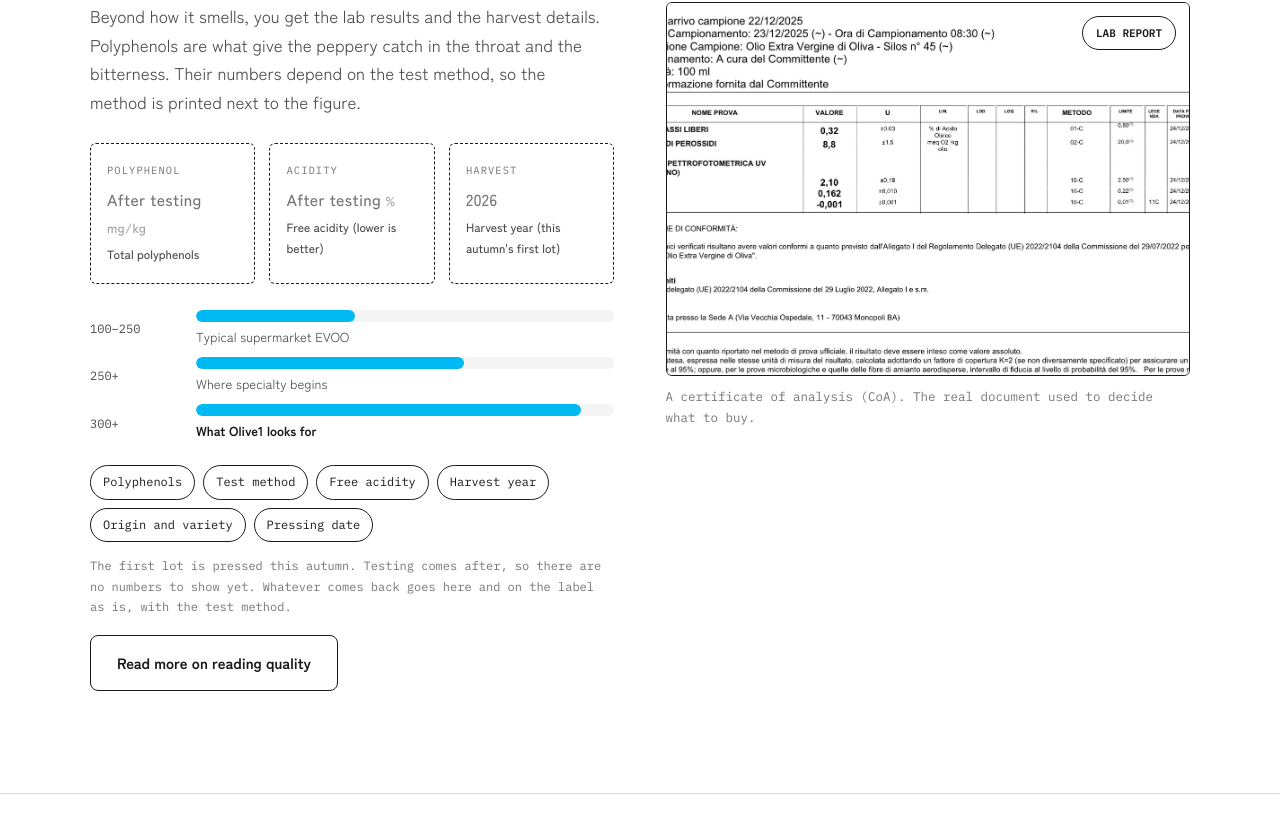
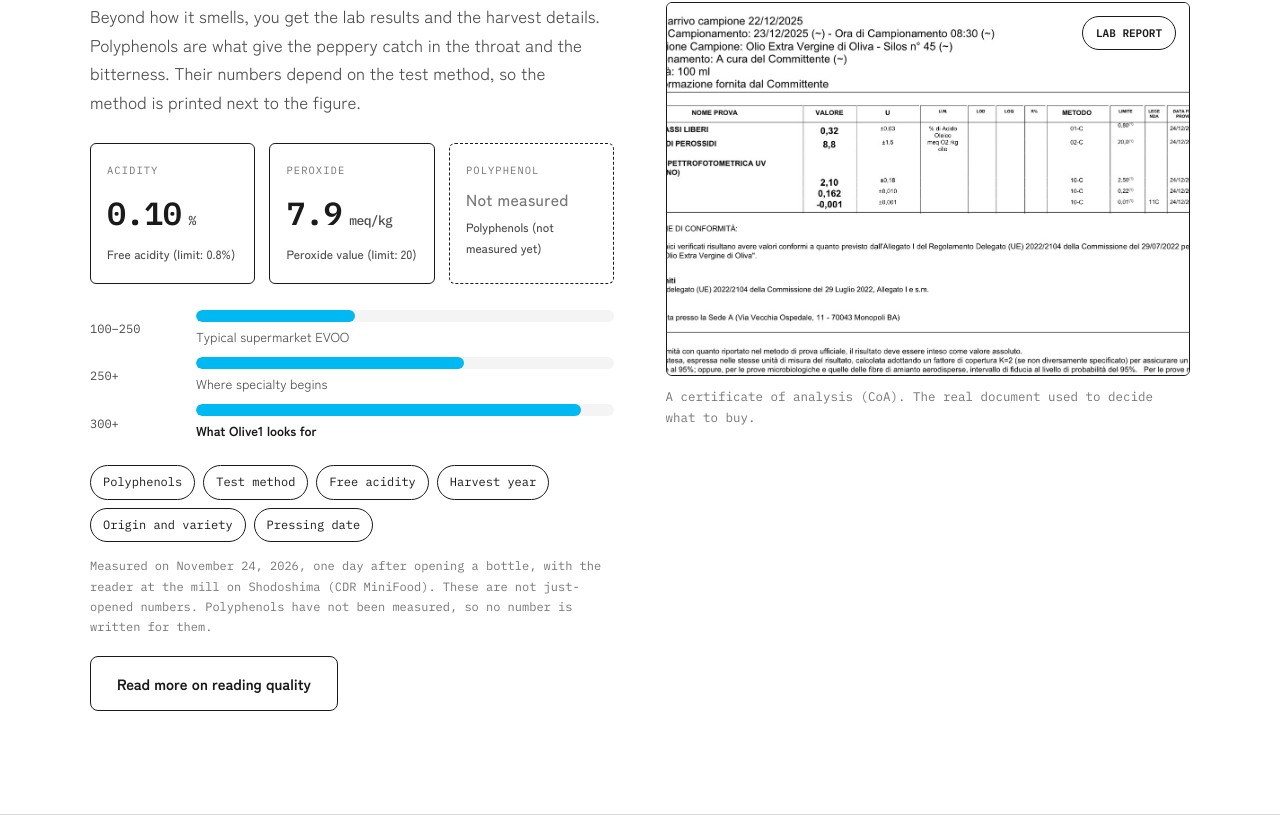
Before and after one commit to hikaruendo/olive1-theme, a Next.js app in the folder vercel-lp/: page /en in a window 1280 px wide. Shown: the part 2239-3060 px from the top of the page. Built offline with nearby package versions, Linux system fonts and the light colour scheme; a web font is replaced by a local one.

Commit message:
測定結果を載せる（酸度0.10%・過酸化物価7.9 meq/kg・11/24 開封1日後・CDR MiniFood）
Co-Authored-By: Claude Fable 5.2 <noreply@anthropic.com>

```diff
--- a/vercel-lp/src/app/[lang]/page.tsx
+++ b/vercel-lp/src/app/[lang]/page.tsx
@@ -122,26 +122,26 @@ export default async function Home({ params }: { params: Promise<{ lang: string
                 <p className="lead">{t.transparency.lead}</p>
 
                 <div className="stat-row">
-                  <div className="stat pending">
-                    <div className="k">Polyphenol</div>
-                    <div className="v">
-                      {t.transparency.pending}
-                      <small> mg/kg</small>
-                    </div>
-                    <div className="n">{t.transparency.polyphenolNote}</div>
-                  </div>
-                  <div className="stat pending">
+                  <div className="stat">
                     <div className="k">Acidity</div>
                     <div className="v">
-                      {t.transparency.pending}
+                      0.10
                       <small> %</small>
                     </div>
                     <div className="n">{t.transparency.acidityNote}</div>
                   </div>
+                  <div className="stat">
+                    <div className="k">Peroxide</div>
+                    <div className="v">
+                      7.9
+                      <small> meq/kg</small>
+                    </div>
+                    <div className="n">{t.transparency.peroxideNote}</div>
+                  </div>
                   <div className="stat pending">
-                    <div className="k">Harvest</div>
-                    <div className="v">2026</div>
-                    <div className="n">{t.transparency.harvestNote}</div>
+                    <div className="k">Polyphenol</div>
+                    <div className="v">{t.transparency.notMeasured}</div>
+                    <div className="n">{t.transparency.polyphenolNote}</div>
                   </div>
                 </div>
 
--- a/vercel-lp/src/content/home.ts
+++ b/vercel-lp/src/content/home.ts
@@ -51,10 +51,10 @@ const ja = {
     label: "Transparency ／ 品質の見方",
     title: "ラベルで選べるように",
     lead: "香りの印象だけでなく、検査結果や収穫情報も判断材料として公開します。ポリフェノールは、喉のピリッとした辛みや苦みのもと。数値は測定方法で変わるので、数字だけでなく“測り方”まで併記します。",
-    pending: "測定後に公開",
-    polyphenolNote: "総ポリフェノール",
-    acidityNote: "酸度（低いほど良）",
-    harvestNote: "収穫年（今秋の初回ロット）",
+    notMeasured: "未測定",
+    polyphenolNote: "ポリフェノール（測れていません）",
+    acidityNote: "酸度（基準は0.8%以下）",
+    peroxideNote: "過酸化物価（基準は20以下）",
     phenoAria: "ポリフェノールの目安",
     phenoScale: [
       { range: "100–250", width: "38%", label: "一般的な市販EVOO", strong: false },
@@ -63,7 +63,7 @@ const ja = {
     ],
     discAria: "ラベルで公開する項目",
     disclosure: ["ポリフェノール値", "測定方法", "酸度", "収穫年", "産地・品種", "搾油日"],
-    note: "※初回ロットはこの秋に搾ります。分析はそのあとなので、いまお見せできる数値はありません。出たものをそのまま、測定方法とあわせてこことラベルに載せます。",
+    note: "※2026年11月24日に、瓶を開けて1日たった油を、小豆島の工房の測定器（CDR MiniFood）で測った数字です。開けたての数字ではありません。ポリフェノールは測れていないので、数字を書きません。",
     more: "品質の見方をもっと読む",
     coaAlt: "エクストラバージンオリーブオイルの検査分析書（CoA）の例。酸度やUV値を記載",
     coaCaption: "検査分析書（CoA）の例。仕入れ判断に使っている実物です。",
@@ -80,7 +80,7 @@ const ja = {
       { k: "詰める", v: "11月の終わり" },
       { k: "容量", v: "開けてから2ヶ月で使い切れる量（搾ってから確定）" },
       { k: "数量", v: "初回はごく少量" },
-      { k: "検査値", v: "搾油後に測定し、測定方法とあわせて公開" },
+      { k: "検査値", v: "酸度 0.10%・過酸化物価 7.9 meq/kg（11月24日・開封1日後に測定）" },
     ],
     body: "今年穫れた実を、島で搾って、そのままお届けします。寝かせません。いいオイルほど、使い切れずに残すのがいちばんもったいない。だから、使い切れる量にしました。1回にティースプーン1杯、食べる直前にたらして、開けてから2ヶ月くらいです。",
     cta: "入荷の知らせを受け取る",
@@ -118,7 +118,7 @@ const ja = {
     label: "About ／ 考え方",
     title: "途中から見せている理由",
     p1: "2026年の春、Olive1に売る油はありませんでした。あったのは、産地に行って自分の目で選ぶ、という決めごとだけ。それを隠さず、選んでいく途中から見せてきました。",
-    p2: "10月からは小豆島のオリーブ農家に住み込み、朝から夕方まで実を摘んで、搾ってきました。11月の終わりに、その油を瓶に詰めます。酸度などの数字は測ってから書きます。まだ分からないことは、分からないと書きます。",
+    p2: "10月からは小豆島のオリーブ農家に住み込み、朝から夕方まで実を摘んで、搾ってきました。11月の終わりに、その油を瓶に詰めます。酸度と過酸化物価は測って、このページに書きました。測れていないものは、測れていないと書きます。",
     cta: "考え方を読む",
     imgAlt: "小豆島で枝についた若い実を確かめる手元",
   },
@@ -243,10 +243,10 @@ const en: typeof ja = {
     label: "Transparency ／ Reading quality",
     title: "So you can choose from the label",
     lead: "Beyond how it smells, you get the lab results and the harvest details. Polyphenols are what give the peppery catch in the throat and the bitterness. Their numbers depend on the test method, so the method is printed next to the figure.",
-    pending: "After testing",
-    polyphenolNote: "Total polyphenols",
-    acidityNote: "Free acidity (lower is better)",
-    harvestNote: "Harvest year (this autumn's first lot)",
+    notMeasured: "Not measured",
+    polyphenolNote: "Polyphenols (not measured yet)",
+    acidityNote: "Free acidity (limit: 0.8%)",
+    peroxideNote: "Peroxide value (limit: 20)",
     phenoAria: "Polyphenol reference scale",
     phenoScale: [
       { range: "100–250", width: "38%", label: "Typical supermarket EVOO", strong: false },
@@ -255,7 +255,7 @@ const en: typeof ja = {
     ],
     discAria: "Items published on the label",
     disclosure: ["Polyphenols", "Test method", "Free acidity", "Harvest year", "Origin and variety", "Pressing date"],
-    note: "The first lot is pressed this autumn. Testing comes after, so there are no numbers to show yet. Whatever comes back goes here and on the label as is, with the test method.",
+    note: "Measured on November 24, 2026, one day after opening a bottle, with the reader at the mill on Shodoshima (CDR MiniFood). These are not just-opened numbers. Polyphenols have not been measured, so no number is written for them.",
     more: "Read more on reading quality",
     coaAlt: "A certificate of analysis (CoA) for extra virgin olive oil showing acidity and UV values",
     coaCaption: "A certificate of analysis (CoA). The real document used to decide what to buy.",
@@ -272,7 +272,7 @@ const en: typeof ja = {
       { k: "Bottling", v: "End of November" },
       { k: "Volume", v: "What you finish in two months (fixed after pressing)" },
       { k: "Quantity", v: "A very small first run" },
-      { k: "Lab results", v: "Tested after pressing, published with the method" },
+      { k: "Lab results", v: "Acidity 0.10%, peroxide value 7.9 meq/kg (Nov 24, one day after opening)" },
     ],
     body: "This year's olives, pressed on the island and sent to you as they are. No aging. With good oil, the worst outcome is a half-finished bottle going stale. So the bottle is sized to be finished. One teaspoon, added just before eating, lasts about two months.",
     cta: "Get the release notice",
@@ -310,7 +310,7 @@ const en: typeof ja = {
     label: "About ／ Our thinking",
     title: "Why this is shown mid-way",
     p1: "In spring 2026, Olive1 had no oil to sell. All it had was one rule: go to the origin and choose with your own eyes. Instead of hiding that, the choosing has been shown as it happened.",
-    p2: "Since October I have been living and working at an olive farm on Shodoshima, picking from morning to evening and pressing. At the end of November that oil goes into bottles. Numbers like acidity get written once they are measured. What is not yet known is stated as not yet known.",
+    p2: "Since October I have been living and working at an olive farm on Shodoshima, picking from morning to evening and pressing. At the end of November that oil goes into bottles. Acidity and peroxide value have been measured and are on this page. What has not been measured is stated as not measured.",
     cta: "Read our thinking",
     imgAlt: "Hands checking young olives on a branch on Shodoshima",
   },
--- a/vercel-lp/src/content/reserve.ts
+++ b/vercel-lp/src/content/reserve.ts
@@ -37,7 +37,7 @@ const ja = {
       remaining: "残り",
       remainingValue: (n: number) => `${n}本`,
     },
-    note: "酸度と過酸化物価は瓶詰め時に1回測り、測定方法と一緒に公開します。測り終えるまでは数字を書きません。",
+    note: "酸度 0.10%、過酸化物価 7.9 meq/kg。2026年11月24日に、瓶を開けて1日たった油を、小豆島の工房の測定器（CDR MiniFood）で測りました。エクストラバージンの基準は、酸度0.8%以下、過酸化物価20以下です。ポリフェノールは測れていないので、数字を書きません。",
     design: {
       title: "デザイン作成中…",
       sub: "ラベルを作っているところです。できたら、ここに瓶の写真を載せます。",
@@ -169,7 +169,7 @@ const en: typeof ja = {
       remaining: "Left",
       remainingValue: (n: number) => `${n} ${n === 1 ? "bottle" : "bottles"}`,
     },
-    note: "Free acidity and peroxide value are measured once at bottling and published with the method. No numbers are written until they are measured.",
+    note: "Free acidity 0.10%, peroxide value 7.9 meq/kg. Measured on November 24, 2026, one day after opening a bottle, with the reader at the mill on Shodoshima (CDR MiniFood). The limits for extra virgin are 0.8% acidity and a peroxide value of 20. Polyphenols have not been measured, so no number is written for them.",
     design: {
       title: "Design in progress…",
       sub: "The label is being made. A photo of the bottle goes here when it is ready.",
```
